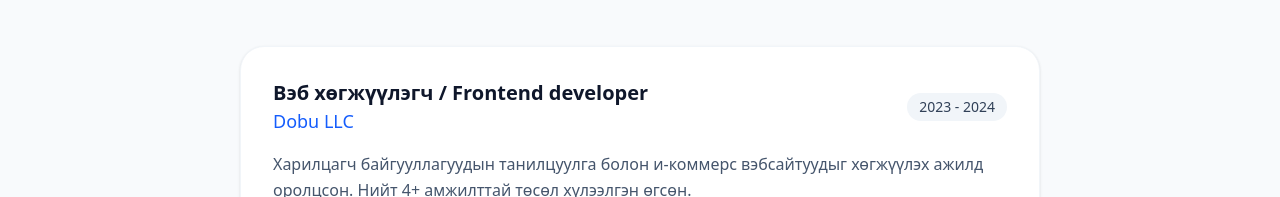
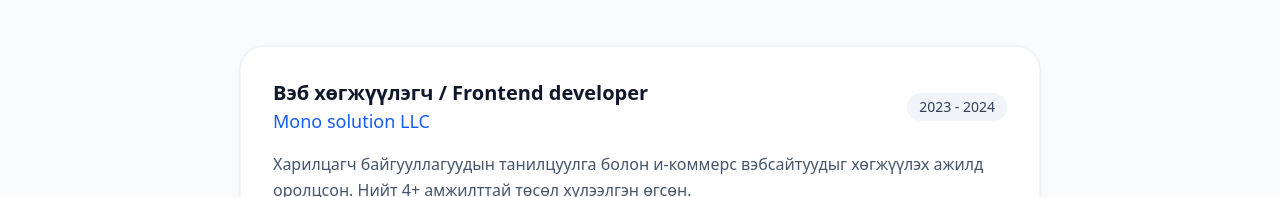
Before and after one commit to umirbyek/portfolio_umirbyek_contact, a React (Vite) app: page / in a window 1280 px wide. Shown: the part 1534-1731 px from the top of the page. Built offline with nearby package versions, Linux system fonts and the light colour scheme.

Commit message:
mini edit

```diff
--- a/src/components/Experience.tsx
+++ b/src/components/Experience.tsx
@@ -13,7 +13,7 @@ export default function Experience() {
           <div className="flex flex-col md:flex-row md:items-center justify-between mb-4 gap-2">
             <div>
               <h3 className="text-xl font-bold text-slate-900 dark:text-white">Вэб хөгжүүлэгч / Frontend developer</h3>
-              <p className="text-lg text-blue-600 dark:text-blue-400 font-medium">Dobu LLC</p>
+              <p className="text-lg text-blue-600 dark:text-blue-400 font-medium">Mono solution LLC</p>
             </div>
             <span className="inline-flex items-center px-3 py-1 rounded-full bg-slate-100 dark:bg-slate-800 text-slate-700 dark:text-slate-300 text-sm font-medium whitespace-nowrap">
               2023 - 2024
```
